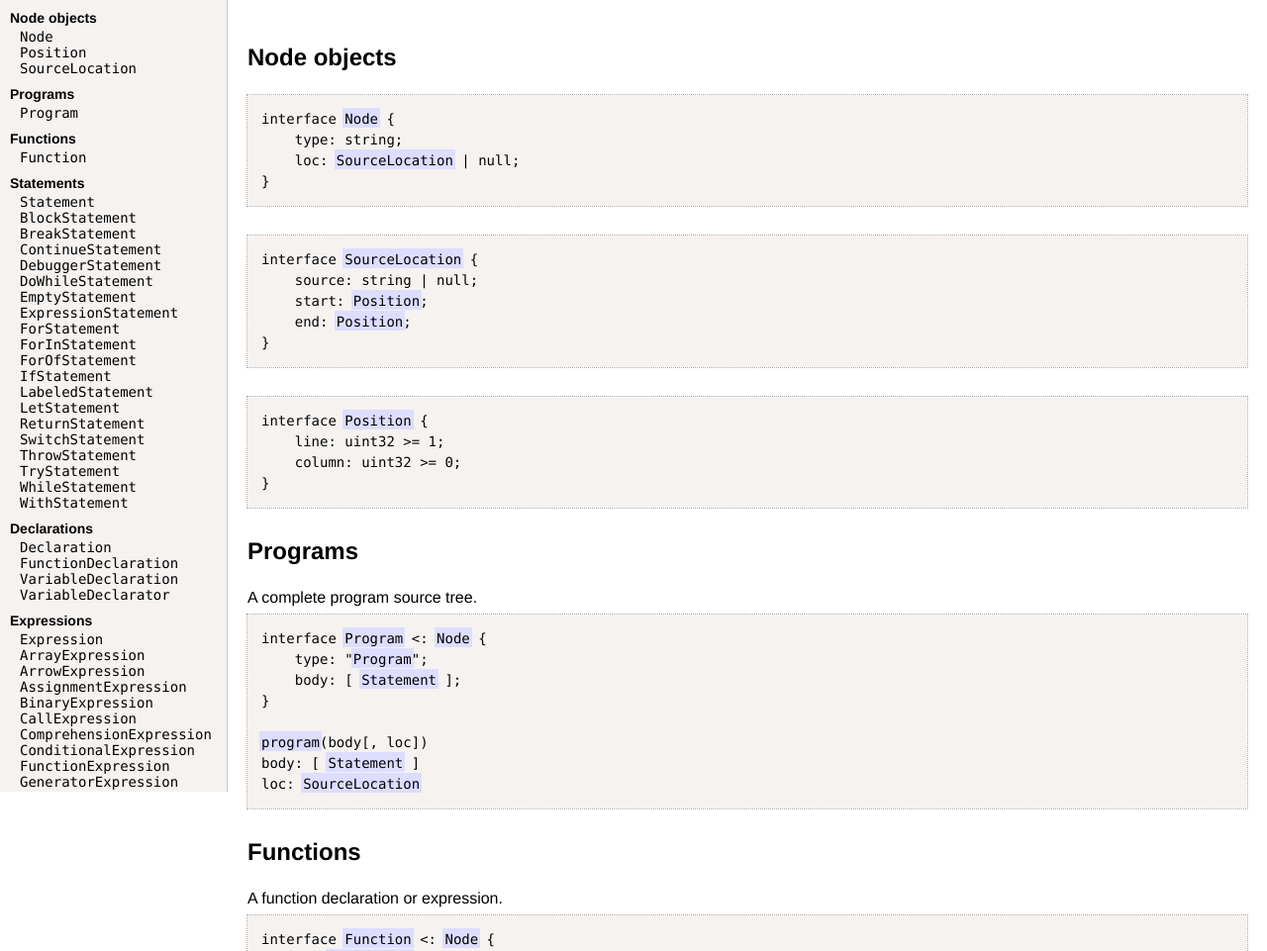
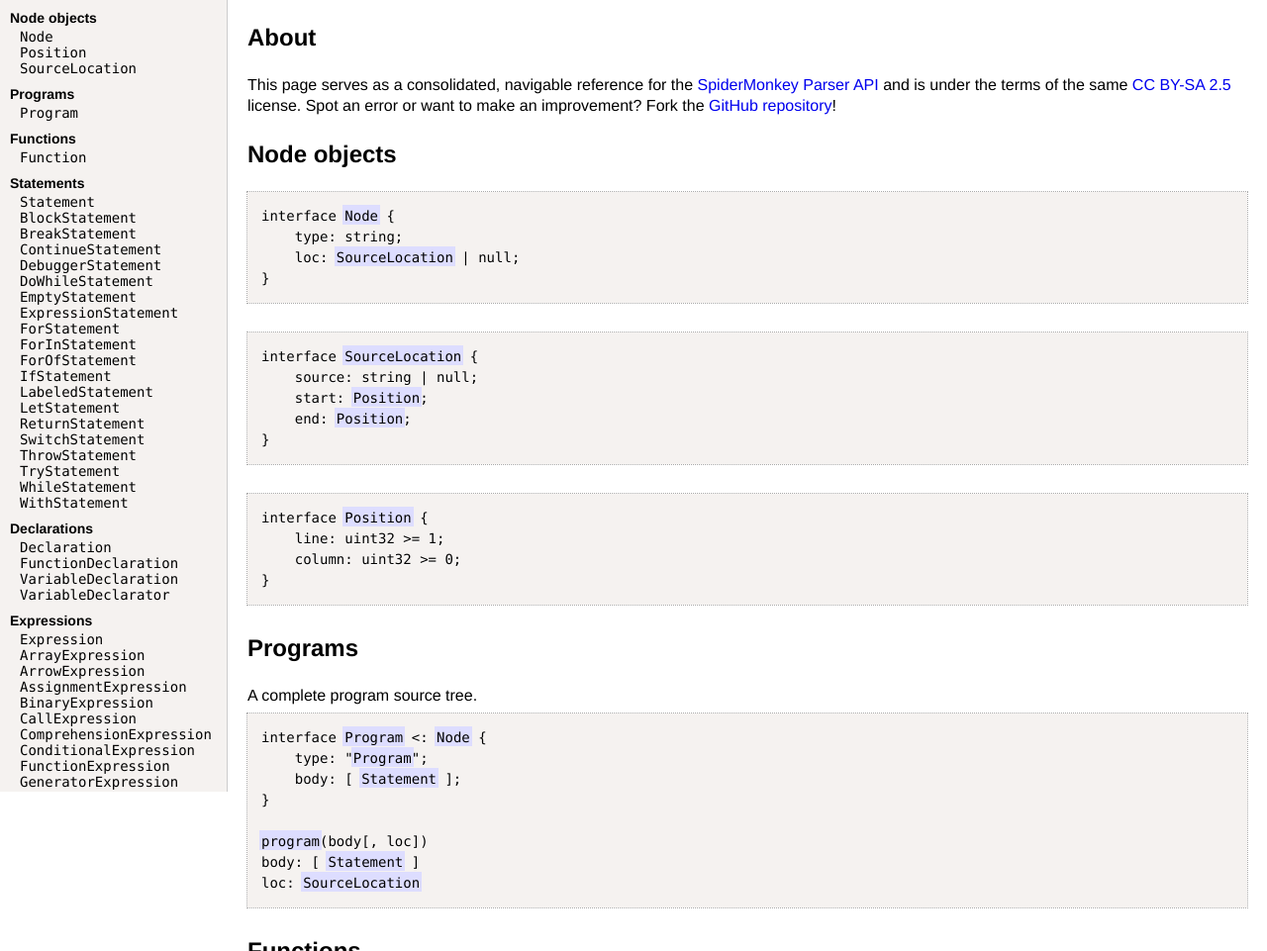
Before and after one commit to btmills/parserapi, a plain HTML site: page index.html in a window 1280 px wide. Shown: the top 961 px of the page at 99% size. Drawn offline with Linux system fonts and the light colour scheme.

Commit message:
Add About section to the main page

```diff
--- a/index.html
+++ b/index.html
@@ -36,6 +36,10 @@
 
     a {
         text-decoration: none;
+    }
+
+    pre a,
+    nav a {
         color: inherit;
     }
 
@@ -54,6 +58,7 @@
 
     p {
         margin: 8px 0;
+        line-height: 1.3em;
     }
 
     p.spidermonkey,
@@ -85,7 +90,7 @@
 
     #main {
         margin-left: 230px;
-        padding: 20px;
+        padding: 0 20px 1px;
     }
 
     nav {
@@ -230,6 +235,9 @@
 </div>
 
 <div id="main">
+
+<h3>About</h3>
+<p>This page serves as a consolidated, navigable reference for the <a href="https://developer.mozilla.org/en-US/docs/SpiderMonkey/Parser_API">SpiderMonkey Parser API</a> and is under the terms of the same <a href="http://creativecommons.org/licenses/by-sa/2.5/">CC BY-SA 2.5</a> license. Spot an error or want to make an improvement? Fork the <a href="https://github.com/btmills/parserapi/">GitHub repository</a>!</p>
 
 <h3>Node objects</h3>
 
```
